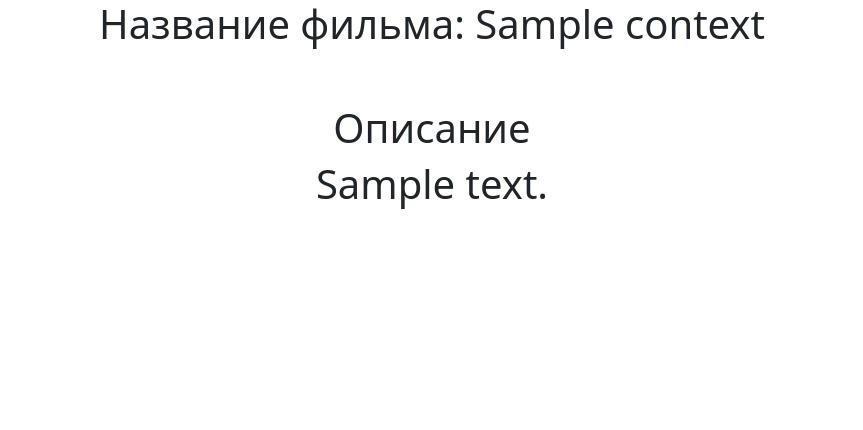
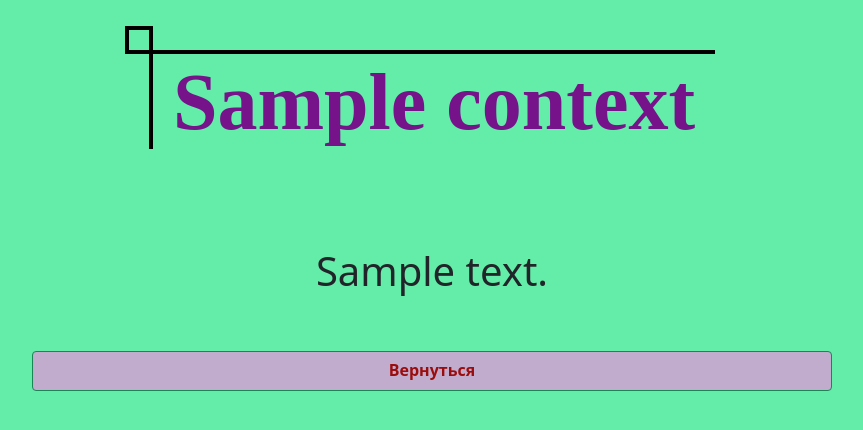
Before and after one commit to algorithm-ssau/KinoKarnaLog, a Flask app: template templates/about_film.html in a window 1280 px wide. Shown: the top 430 px of the page, without its empty margins (208-1071 px from the left). Run offline with Flask 2, Linux system fonts and the light colour scheme; the template is opened without the code that fills it: most values are stand-ins (such as "Sample title", 1, 10 or a date in 2020).

Commit message:
Add some changes

```diff
--- a/about_flask.py
+++ b/about_flask.py
@@ -83,6 +83,7 @@ def find_desc(namefilm):
     options.add_argument("start-maximized")
     strrefs = []
     k = 1
+    razd3 = "К сожалению, такого фильма на сайте нет. =("
     try:
         driver = webdriver.Chrome(
             executable_path="chromedriver.exe",
@@ -99,7 +100,7 @@ def find_desc(namefilm):
         text = ""
         razd1 = ""
         razd2 = ""
-        razd3 = "К сожалению такого фильма на сайте нет. =("
+        razd3 = "К сожалению, такого фильма на сайте нет. =("
         while (k<=14):
             listrefs = driver.find_element_by_id(str(k))
             listrefs.click()
--- /dev/null
+++ b/client/src/Author/index.js
@@ -0,0 +1 @@
+export {Author} from './Author';
--- /dev/null
+++ b/client/src/Mainpage/index.js
@@ -0,0 +1 @@
+export {Mainpage} from './Mainpage';
--- a/client/src/Navbar/Navbar.jsx
+++ b/client/src/Navbar/Navbar.jsx
@@ -32,7 +32,10 @@ const Navbar = (props) => {
         <Link  id="12" className={styles.myclass1} to="/trillers">Триллеры</Link>
         <Link  id="13" className={styles.myclass1} to="/animefilm">Аниме</Link>
         <Link  id="14" className={styles.myclass1} to="/historychronicles">Исторические хроники</Link>
+        <br></br>
         < a className={styles.myclass1} href="http://127.0.0.1:5000/about">Описание фильмов</a>
+        <br></br>
+        <Link  id="15" className={styles.myclass1} to="/about">О нас</Link>
 
         <button
         className={styles.myclass3}
--- a/client/src/Navbar/Navbar.module.css
+++ b/client/src/Navbar/Navbar.module.css
@@ -30,6 +30,7 @@
 }
 
 .myclass3{
+    width: 200px;
     padding: 6px 8px 6px 16px;
     text-decoration: solid;
     font-size: 25px;
--- a/templates/about_film.html
+++ b/templates/about_film.html
@@ -4,9 +4,73 @@
 Описание фильма
 {% endblock %}
 
+{% block head %}
+    <style>
+    .four {
+        background: rgb(100, 237, 169);
+        padding: 50px 20px;
+        text-align: center;
+    }
+    .four h1 {
+        font-family: 'Merriweather', serif;
+        position: relative;
+        color: #76138a;
+        font-size: 80px;
+        font-weight: 600;
+        padding: 8px 20px 7px 20px;
+        border-top: 4px solid;
+        border-left: 4px solid;
+        border-color: #000000;
+        display: inline-block;
+        margin: 0;
+        line-height: 1;
+    }
+    .four h1:before {
+        content: "";
+        position: absolute;
+        width: 28px;
+        height: 28px;
+        top: -28px;
+        left: -28px;
+        border: 4px solid #000000;
+        box-sizing: border-box;
+    }
+    @media (max-width: 450px) {
+        .four h1 {font-size: 36px;}
+        .four h1:before {
+            width: 20px;
+            height: 20px;
+            top: -20px;
+            left: -20px;
+        }
+    }
+    body{
+      background: rgb(100, 237, 169); /* Цвет фона */
+    }
+     #butt{
+       width: 800px;
+       text-align: center;
+       margin: auto;
+       margin-top: auto;
+       margin-bottom: auto;
+       background: rgb(193, 172, 206); /* Цвет фона */
+       color: rgb(155, 13, 13);
+       font-weight: 700;
+       height: 40px;
+     }
+     #label1{
+       color:rgb(255, 255, 255);
+       font-weight: 400;
+       margin-left: 560px;
+     }
+    </style>
+{% endblock %}
+
+
 {% block body %}
-<h1>Название фильма:  {{context.namefilm}}</h1>
+<div class="four"><h1>{{context.namefilm}}</h1></div>
 <br><br>
-<h1>Описание</h1>
 <h1>{{context.description}}</h1>
+<br><br>
+<a href="http://localhost:3000/main" class="btn btn-outline-success" type="submit" id="butt" name="butt">Вернуться</a>
 {% endblock %}
```
Also changed, not shown: client/public/index.html (+2 -22 lines), client/src/Author/Author.jsx (added, +28 -0 lines), client/src/Author/Author.module.css (added, +45 -0 lines), client/src/Mainpage/Mainpage.jsx (added, +16 -0 lines), client/src/Mainpage/Mainpage.module.css (added, +94 -0 lines), client/src/pages/About.js (+37 -0 lines), client/src/pages/MainPage.js (+37 -2 lines).
